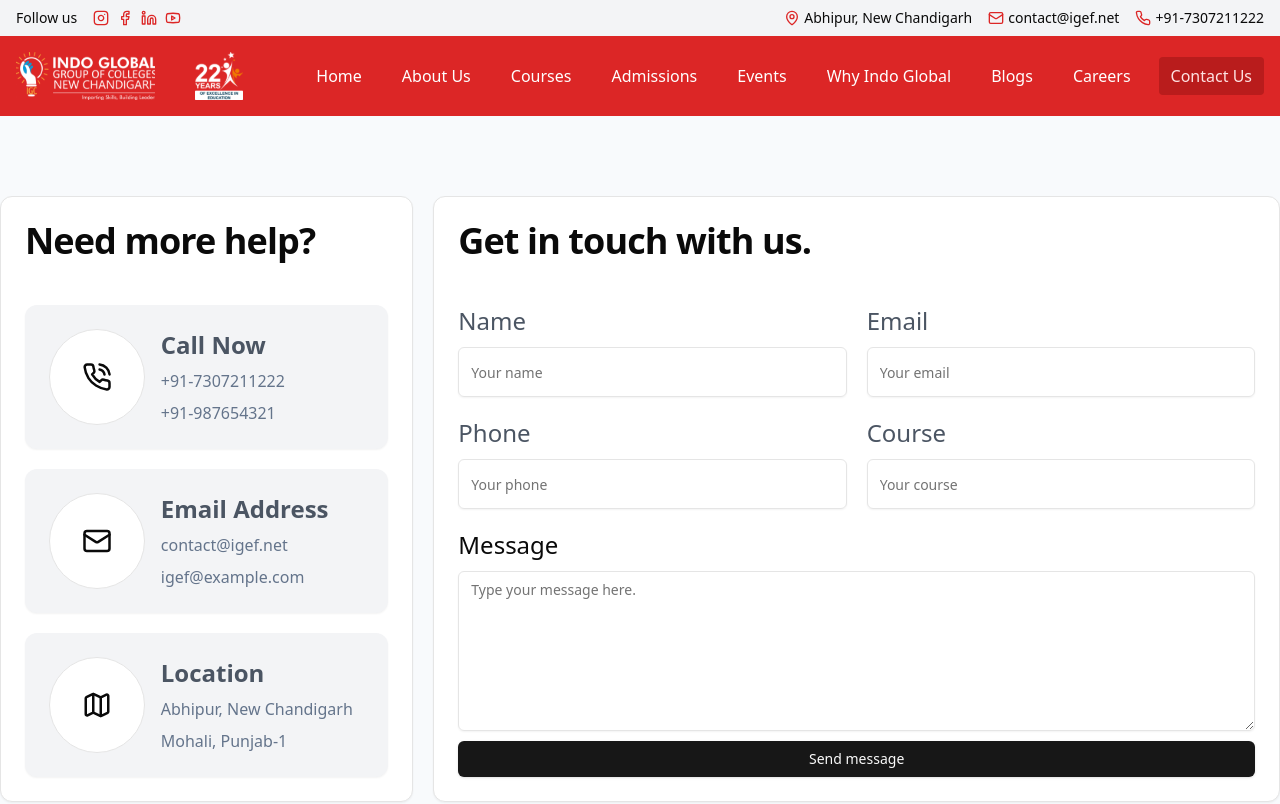
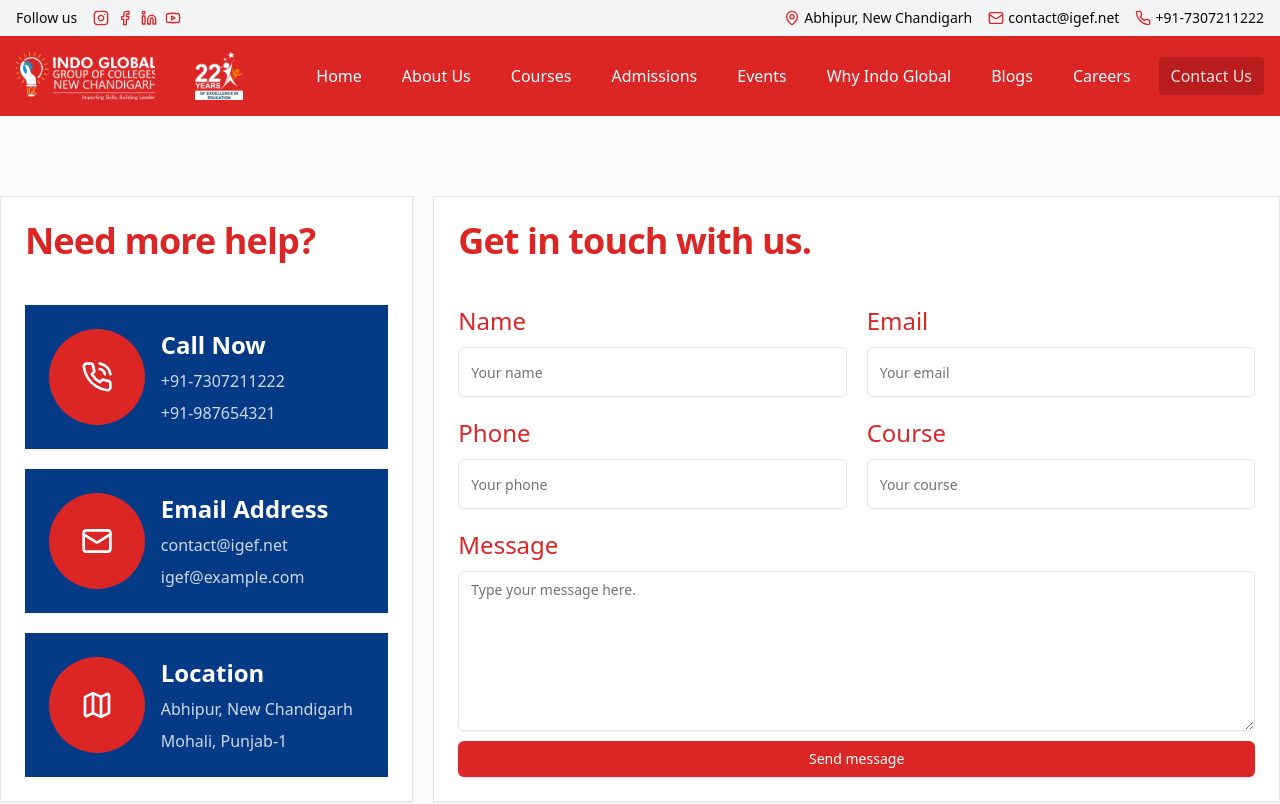
Before and after one commit to Stealth-Rishabh/IndoGlobal, a React (Vite) app: page /contact-us in a window 1280 px wide. Shown: the top 804 px of the page. Built offline with nearby package versions, Linux system fonts and the light colour scheme.

Commit message:
UI update: update contact.jsx colors and bg.

```diff
--- a/src/apps/contact/Contact.jsx
+++ b/src/apps/contact/Contact.jsx
@@ -33,10 +33,10 @@ const Contact = () => {
   return (
     <div className="bg-slate-50">
       <Container>
-        <section className="grid grid-cols-1  gap-0 space-y-5 sm:space-y-0 sm:gap-5 md:grid-cols-3">
-          <Card className="bg-white shadow-sm">
+        <section className="grid grid-cols-1 gap-0 space-y-5 sm:space-y-0 sm:gap-5 md:grid-cols-3">
+          <Card className="bg-white shadow-sm rounded-none">
             <CardHeader>
-              <CardTitle className="text-2xl sm:text-4xl pb-5">
+              <CardTitle className="text-3xl font-bold sm:text-4xl sm:pb-5 text-primary-color">
                 Need more help?
               </CardTitle>
             </CardHeader>
@@ -44,18 +44,18 @@ const Contact = () => {
               {supportData.map(({ icon: Icon, title, details }, index) => (
                 <div
                   key={index}
-                  className="grid grid-cols-3 gap-5 p-6 rounded-xl shadow-sm hover:shadow-md transition-all duration-300 bg-gray-100 cursor-pointer justify-center items-center"
+                  className="grid grid-cols-3 gap-5 p-6 rounded-none shadow-sm hover:shadow-md transition-all duration-300 bg-secondary-color cursor-pointer justify-center items-center"
                 >
-                  <div className="group flex items-center justify-center w-16 h-16 sm:w-24 sm:h-24 p-4 sm:p-8 bg-white border rounded-full transition-transform duration-500 hover:rotate-[360deg] overflow-hidden">
-                    <Icon className="w-full h-full transition-transform duration-500 ease-in-out group-hover:scale-125" />
+                  <div className="group flex items-center justify-center w-16 h-16 sm:w-24 sm:h-24 p-4 sm:p-8 bg-primary-color  rounded-full transition-transform duration-500 hover:rotate-[360deg] overflow-hidden">
+                    <Icon className="w-full h-full transition-transform duration-500 ease-in-out group-hover:scale-125 text-white " />
                   </div>
 
                   <div className="grid col-span-2 gap-2">
-                    <span className="text-lg sm:text-2xl text-gray-600 font-semibold">
+                    <span className="text-lg sm:text-2xl text-white font-semibold">
                       {title}
                     </span>
                     {details.map((detail, i) => (
-                      <span key={i} className="text-xs sm:text-base text-slate-500">
+                      <span key={i} className="text-xs sm:text-base text-white/80">
                         {detail}
                       </span>
                     ))}
@@ -66,9 +66,9 @@ const Contact = () => {
           </Card>
 
           {/* Form section */}
-          <Card className="col-span-2 bg-white shadow-sm">
+          <Card className="col-span-2 bg-white shadow-sm rounded-none">
             <CardHeader>
-              <CardTitle className="text-2xl sm:text-4xl pb-5">
+              <CardTitle className="text-3xl font-bold sm:text-4xl sm:pb-5 text-primary-color">
                 Get in touch with us.
               </CardTitle>
             </CardHeader>
@@ -82,11 +82,11 @@ const Contact = () => {
                   { id: "course", label: "Course", placeholder: "Your course" },
                 ].map(({ id, label, placeholder }) => (
                   <div key={id} className="flex flex-col space-y-2.5">
-                    <Label className="text-lg sm:text-2xl text-gray-600" htmlFor={id}>
+                    <Label className="text-lg sm:text-2xl text-primary-color" htmlFor={id}>
                       {label}
                     </Label>
                     <Input
-                      className="py-6 "
+                      className="py-6 border-pri-color/30 focus:border-primary-color"
                       id={id}
                       placeholder={placeholder}
                     />
@@ -95,15 +95,15 @@ const Contact = () => {
                 </div>
 
                 <div className="flex flex-col col-span-2 space-y-2.5">
-                  <Label className="text-2xl" htmlFor="message">
+                  <Label className="text-2xl text-primary-color" htmlFor="message">
                     Message
                   </Label>
                   <Textarea
-                    className="h-[10rem]"
+                    className="h-[10rem] border-pri-color/30 focus:border-primary-color"
                     id="message"
                     placeholder="Type your message here."
                   />
-                  <Button className="mt-12" type="submit">
+                  <Button className="mt-12 bg-primary-color hover:bg-primary-color/90 text-white" type="submit">
                     Send message
                   </Button>
                 </div>
```
